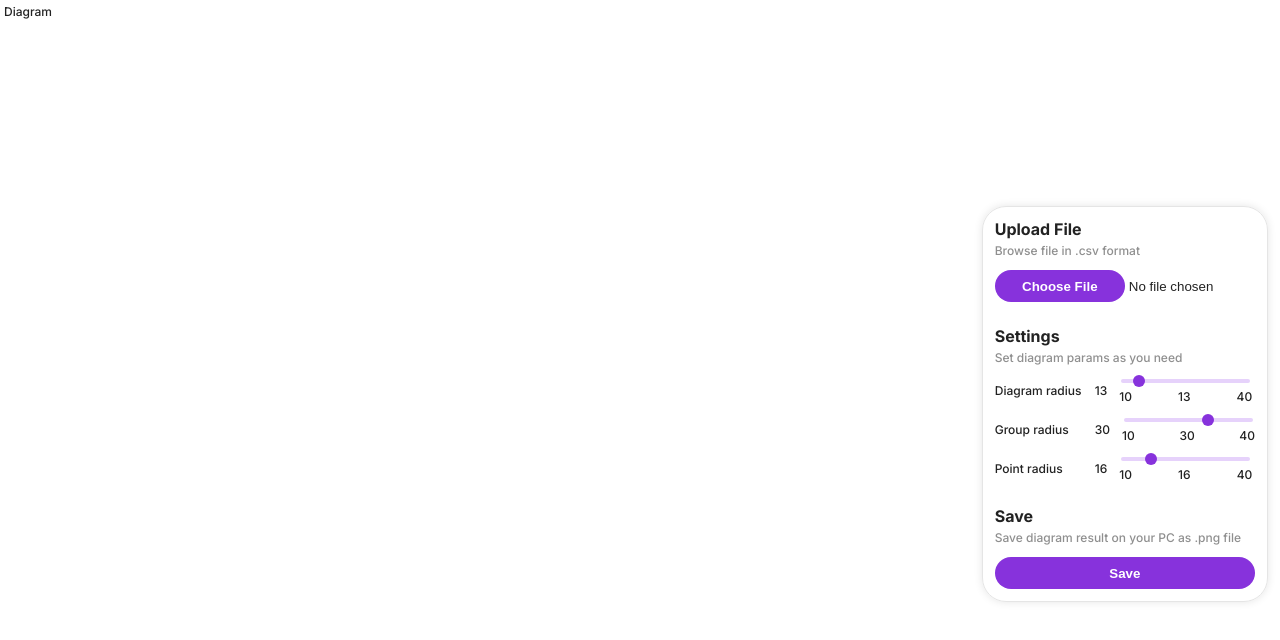
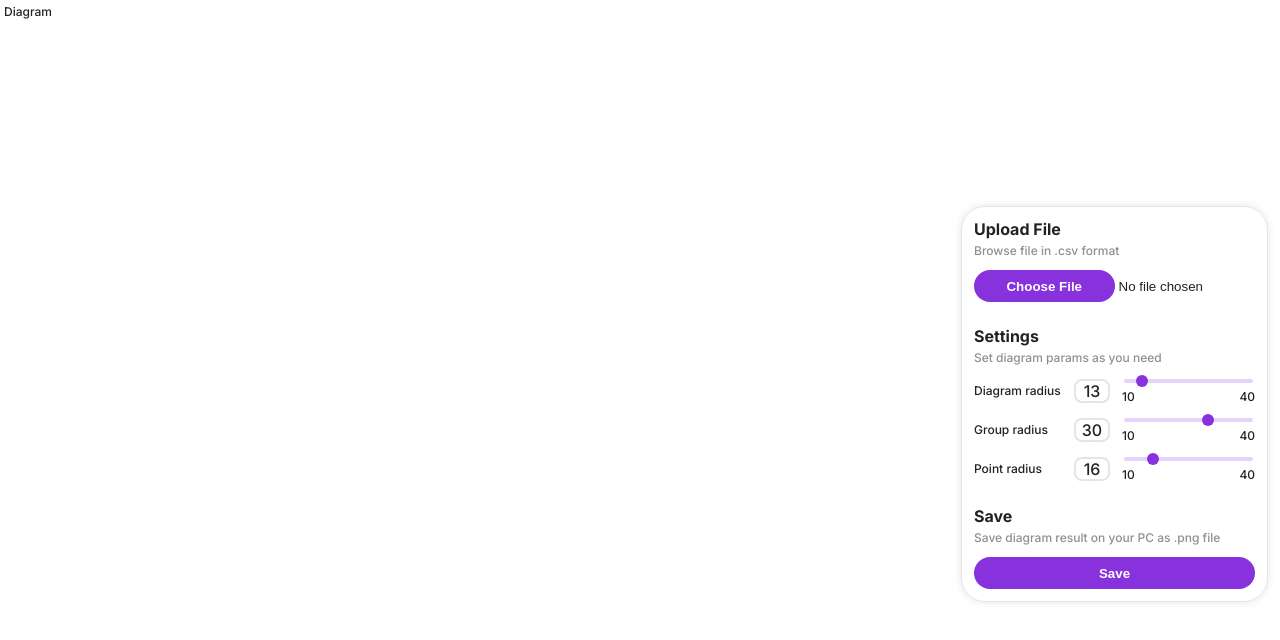
Before and after one commit to lletov/round-diagram, a React (Create React App) app: page / in a window 1280 px wide. Shown: the top 640 px of the page. Built offline with nearby package versions, Linux system fonts and the light colour scheme.

Commit message:
feat: set range functionn edit

```diff
--- a/src/components/RangeSetting.js
+++ b/src/components/RangeSetting.js
@@ -10,10 +10,10 @@ export const RangeSetting = ({title, stateParam, min, max, value}) => {
         <div className='range-setting-title'>{title}</div>
         {/* <input
           type='number'
-          value={value}
-          onChange={(event)=>{setDiagramRadius(event.target.value, min, max)}}
+          defaultValue={value}
+          onChange={(event)=>{setRangeInput(stateParam, event.target.value, min, max)}}
         /> */}
-        <p>{value}</p>
+        <div className='range-value'>{value}</div>
         <div className='range-input'>
             <input
               type='range'
@@ -24,7 +24,7 @@ export const RangeSetting = ({title, stateParam, min, max, value}) => {
             />
             <div>
                 <p>{min}</p>
-                <p>{value}</p>
+                {/* <p>{value}</p> */}
                 <p>{max}</p>
             </div>
         </div>
--- a/src/index.css
+++ b/src/index.css
@@ -164,6 +164,13 @@ table {
   align-items: center;
   justify-content: space-between;
 }
+.range-value{
+  width: 36px;
+  font-size: 16px;
+  border: solid 2px var(--gray);
+  border-radius: 8px;
+  text-align: center;
+}
 .btn-m{
   background-color: var(--accent);
   border-radius: 24px;
--- a/src/store/Store.js
+++ b/src/store/Store.js
@@ -6,17 +6,19 @@ const useStore = create((set) => ({
     diagramRadius: 13,
     groupRadius: 30,
     pointRadius: 16,
-    setRangeInput(param, num, min, max) {
-        if (num >= min || num <= max){
-            set({ [param]: num})
+
+    setRangeInput(parameter, number, min, max){
+        switch(number){
+            case number < min:
+                set({ [parameter]: min});
+                break;
+            case number > max:
+                set({ [parameter]: max});
+                break;
+            default:
+                set({ [parameter]: number})
         }
-        if (num < min){
-            set({ [param]: min})
-        }
-        if (num > max){
-            set({ [param]: max})
-        }
-    },
+    }
 }))
 
 export default useStore
```
